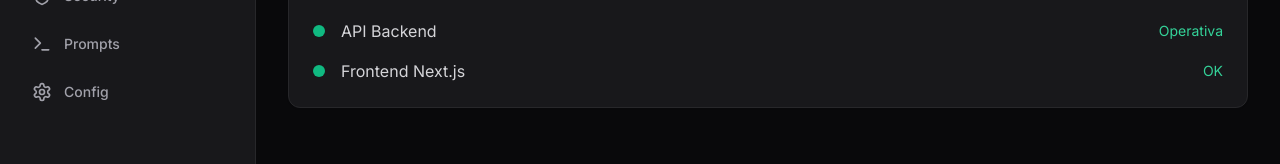
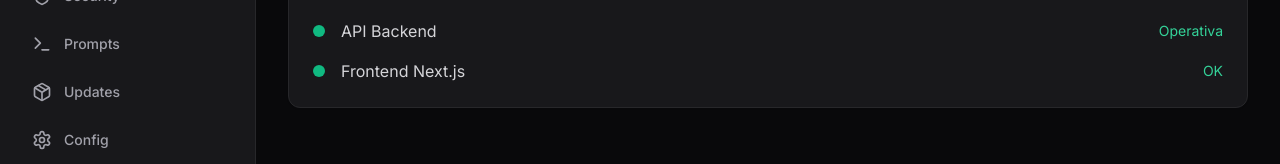
Before and after one commit to robbyasistant-del/openclaw-health, a Next.js app: page / in a window 1280 px wide. Shown: the part 364-528 px from the top of the page. Built offline with nearby package versions, Linux system fonts and the light colour scheme.

Commit message:
feat: add Updates page with version check from GitHub

```diff
--- a/components/layout/Sidebar.tsx
+++ b/components/layout/Sidebar.tsx
@@ -11,6 +11,7 @@ import {
   Shield,
   DatabaseBackup,
   Terminal,
+  Package,
 } from "lucide-react";
 
 const modules = [
@@ -21,6 +22,7 @@ const modules = [
   { name: "Backups", href: "/backups", icon: DatabaseBackup },
   { name: "Security", href: "/security", icon: Shield },
   { name: "Prompts", href: "/prompts", icon: Terminal },
+  { name: "Updates", href: "/updates", icon: Package },
   { name: "Config", href: "/config", icon: Settings },
 ];
 
```
